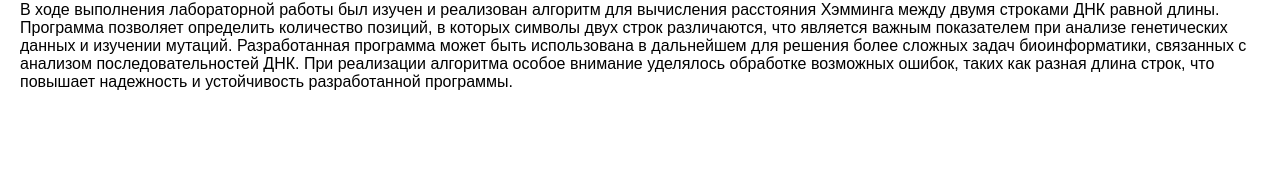
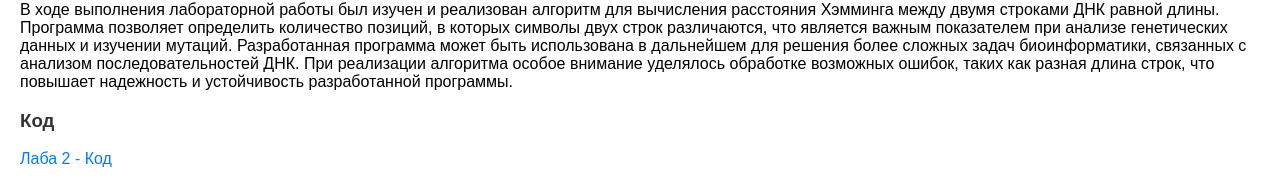
Before and after one commit to Varrennnikk/-, a plain HTML site: page lab1.html in a window 1280 px wide. Shown: the part 880-1065 px from the top of the page. Before the commit the page ends 991 px from the top, so only its background shows below. Drawn offline with Linux system fonts and the light colour scheme.

Commit message:
Update lab1.html

```diff
--- a/lab1.html
+++ b/lab1.html
@@ -80,5 +80,9 @@
 
     <h2>Выводы</h2>
     <p>В ходе выполнения лабораторной работы был изучен и реализован алгоритм для вычисления расстояния Хэмминга между двумя строками ДНК равной длины. Программа позволяет определить количество позиций, в которых символы двух строк различаются, что является важным показателем при анализе генетических данных и изучении мутаций. Разработанная программа может быть использована в дальнейшем для решения более сложных задач биоинформатики, связанных с анализом последовательностей ДНК. При реализации алгоритма особое внимание уделялось обработке возможных ошибок, таких как разная длина строк, что повышает надежность и устойчивость разработанной программы.</p>
+ <h3>Код</h3>
+                    <p>
+                        <a href="https://github.com/varrennnikk/питон/blob/Python/лаба2.py">Лаба 2 - Код</a>
+                    </p>
 </body>
 </html>
```
